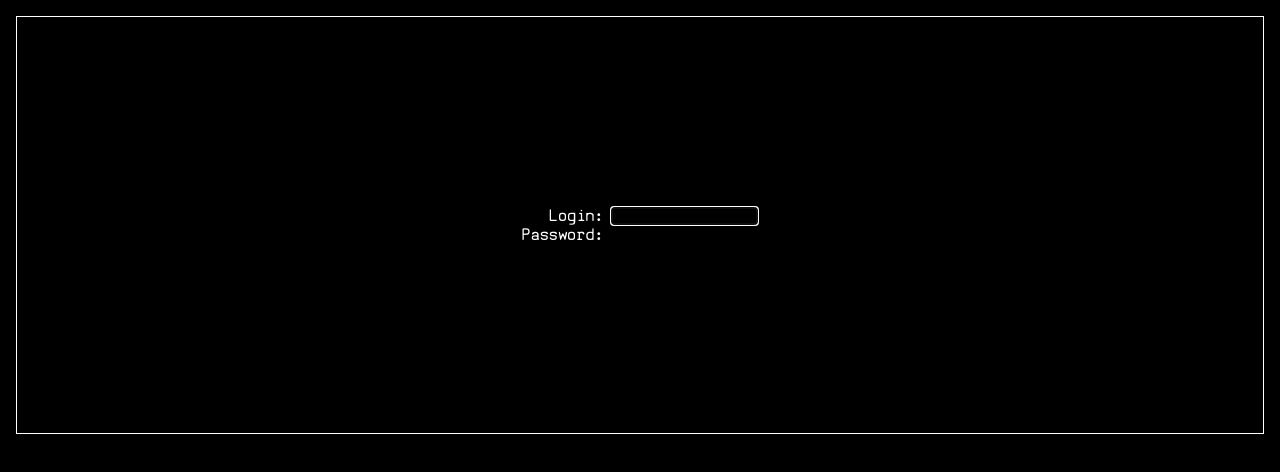
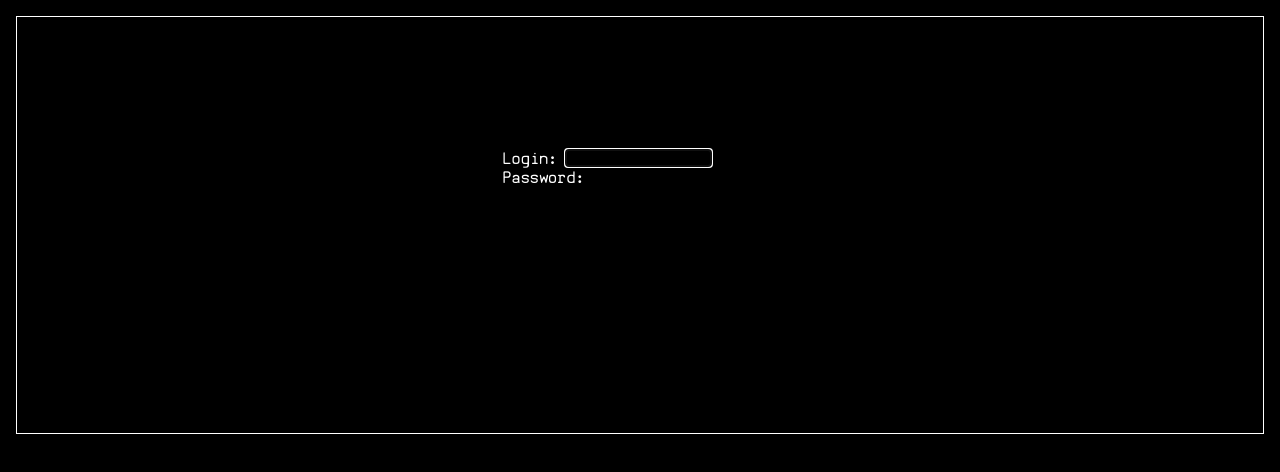
Before and after one commit to mlewicki12/angular-music-arg, an Angular app: page / in a window 1280 px wide. Shown: the top 472 px of the page. Built offline with nearby package versions, Linux system fonts and the light colour scheme.

Commit message:
finalise login screen

```diff
--- a/src/app/components/login/login.component.html
+++ b/src/app/components/login/login.component.html
@@ -1,5 +1,10 @@
 
 <div class="login">
+  <div>
+    <p class="hide">PLACEHOLDER</p>
+  </div>
+
+  <div class="form">
     <label class="input">
       <p>Login:</p>
       <input type="text" [(ngModel)]="login" maAutofocus />
@@ -9,4 +14,13 @@
       <p>Password:</p>
       <input type="password" [(ngModel)]="password" />
     </label>
+
+    <p class="{{(attemptMade && !loggedIn) ? 'error' : 'hide'}}">Incorrect username or password</p>
   </div>
+
+  <div class="error-info">
+    <div class="hack">
+      <a class="{{displayHackText ? 'error' : 'hide'}}" href="#">{{displayText}}</a>
+    </div>
+  </div>
+</div>
--- a/src/app/components/login/login.component.ts
+++ b/src/app/components/login/login.component.ts
@@ -10,18 +10,57 @@ import { LoginService } from 'src/app/services/login.service';
 export class LoginComponent implements OnInit {
   login: string = "";
   password: string = "";
+  displayHack: string = "Click here to start override sequence";
+  displayText: string = this.displayHack;
+
+  displayHackText: boolean = false;
+  displayPromptText: boolean = false;
+  interval: any;
+
+  attemptMade: boolean = false;
+  loggedIn: boolean = false;
 
   constructor(private bindingService: BindingService,
               private loginService: LoginService) { }
 
   ngOnInit(): void {
+    this.lerpText = this.lerpText.bind(this);
+
     this.bindingService.registerEvent('Enter', () => {
-      console.log(
-        this.loginService.verify(this.login, this.password)
-      );
+      this.login = this.password = "";
+      this.attemptMade = true;
+      this.loggedIn = this.loginService.verify(this.login, this.password);
 
-      this.login = this.password = "";
+      if(!this.loggedIn) {
+        this.hackEffect();
+      }
     });
   }
 
+  hackEffect(): void {
+    this.displayText = "_____________";
+    setTimeout(this.lerpText, 500);
+  }
+
+  lerpText(): void {
+    const time = 100;
+    const text = this.displayHack;
+
+    this.displayText = '_'.repeat(this.displayHack.length);
+    let curChar = 0;
+    this.interval = setInterval(() => {
+      while(this.displayText.charAt(curChar) !== '_') {
+        curChar = Math.floor(Math.random() * this.displayHack.length);
+      }
+
+      this.displayText = this.displayText.substring(0, curChar) + text.charAt(curChar) + this.displayText.substring(curChar + 1);
+      this.displayHackText = !this.displayHackText;
+
+      if(this.displayText === text) {
+        clearInterval(this.interval);
+        this.displayHackText = true;
+        this.displayPromptText = true;
+      }
+    }, time);
+  }
 }
--- a/src/sass/abstract/_variables.scss
+++ b/src/sass/abstract/_variables.scss
@@ -1,4 +1,6 @@
 
 $app-main: black;
 $app-secondary: white;
+$app-error: red;
+
 $app-font: 'Basic Manual', sans-serif;
--- a/src/sass/app/components/login.scss
+++ b/src/sass/app/components/login.scss
@@ -4,15 +4,24 @@
 
 .login {
   @include flex-column;
-
-  width: 100%;
-  height: 100%;
+  justify-content: space-evenly;
+  align-items: center;
 }
 
 .input {
   @include flex-row;
-  justify-content: flex-end;
+  justify-content: center;
   align-items: center;
+}
+
+.form {
+  @include flex-column;
+  justify-content: center;
+  align-items: flex-start;
+}
+
+.input > p {
+  margin: 0;
 }
 
 input {
@@ -25,10 +34,36 @@ input {
   margin-left: 0.5rem;
 }
 
-input:focus {
-  border: unset;
+.hide {
+  color: $app-main;
 }
 
-.input > p {
-  margin: 0;
+.error-info {
+  margin-top: 1rem;
+
+  @include flex-column;
+  justify-content: center;
+  align-items: center;
+
+  align-self: flex-end;
 }
+
+.error-info > p, .hack > p {
+  margin: unset;
+}
+
+.error {
+  color: $app-error;
+}
+
+.hack {
+  margin: 2.5rem;
+
+  @include flex-column;
+  justify-content: center;
+  align-items: center;
+}
+
+.underline {
+  text-decoration: underline;
+}
```
Lines whose indentation alone changed are shown as unchanged.
